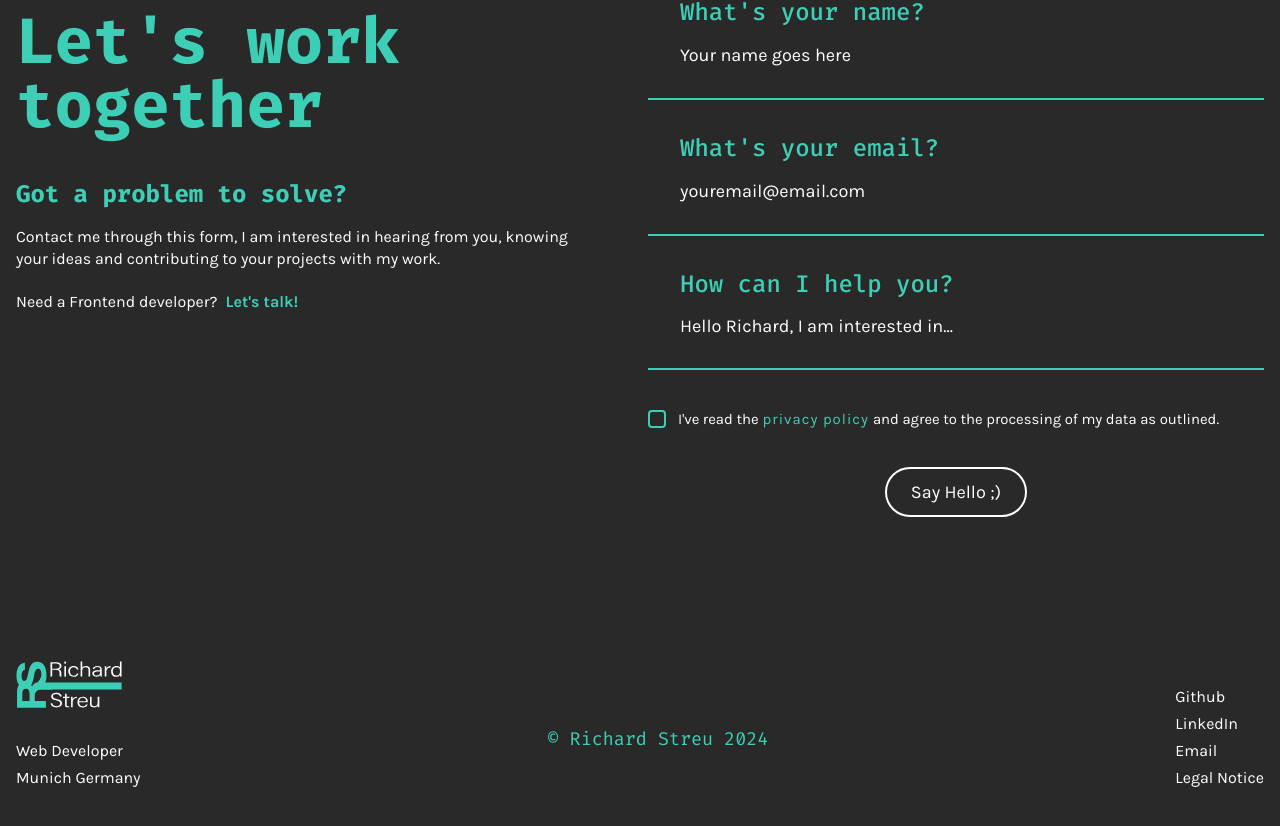
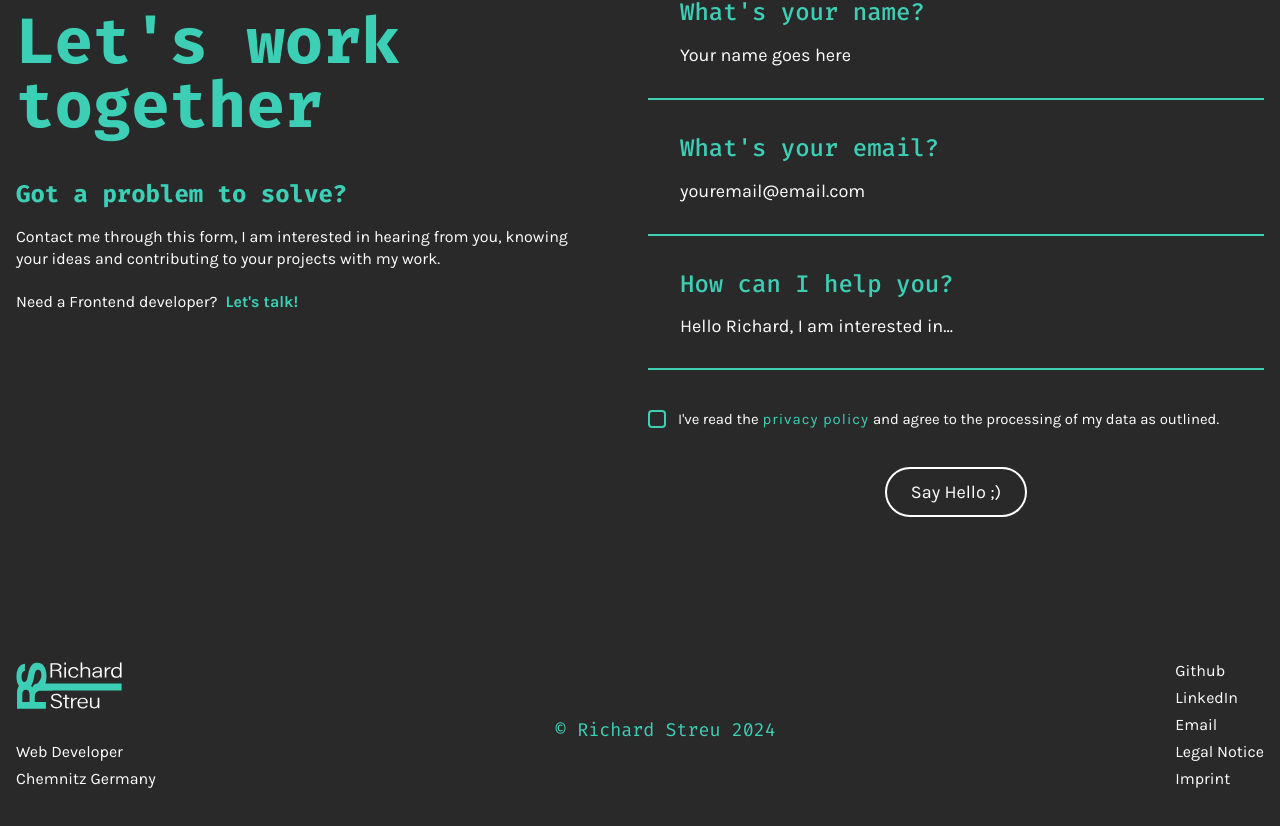
Before and after one commit to RichardStreu/portfolioAngular, an Angular app: page / in a window 1280 px wide. Shown: the part 4024-4850 px from the top of the page. Built offline with nearby package versions, Linux system fonts and the light colour scheme.

Commit message:
feat: update footer component with new location and enhanced link accessibility

```diff
--- a/src/app/core/footer/footer.component.html
+++ b/src/app/core/footer/footer.component.html
@@ -33,16 +33,17 @@
         </svg>
 
         <p>Web Developer</p>
-        <p>Munich Germany</p>
+        <p>Chemnitz Germany</p>
       </div>
 
       <div class="footerCopyBox">© Richard Streu 2024</div>
 
       <div class="footerLinkBox">
-        <a href="">Github</a>
-        <a href="">LinkedIn</a>
-        <a href="">Email</a>
+        <a href="https://github.com/RichardStreu" target="_blank">Github</a>
+        <a href="https://www.linkedin.com/in/richard-streu/" target="_blank">LinkedIn</a>
+        <a href="mailto:contact@richardstreu.dev">Email</a>
         <a href="">Legal Notice</a>
+        <a href="">Imprint</a>
       </div>
     </div>
   </div>
--- a/src/app/core/footer/footer.component.scss
+++ b/src/app/core/footer/footer.component.scss
@@ -32,7 +32,7 @@
     font-size: 1.15rem;
     display: flex;
     align-items: flex-end;
-    padding-bottom: 100px;
+    padding-bottom: 110px;
   }
 
   .footerLinkBox {
```
